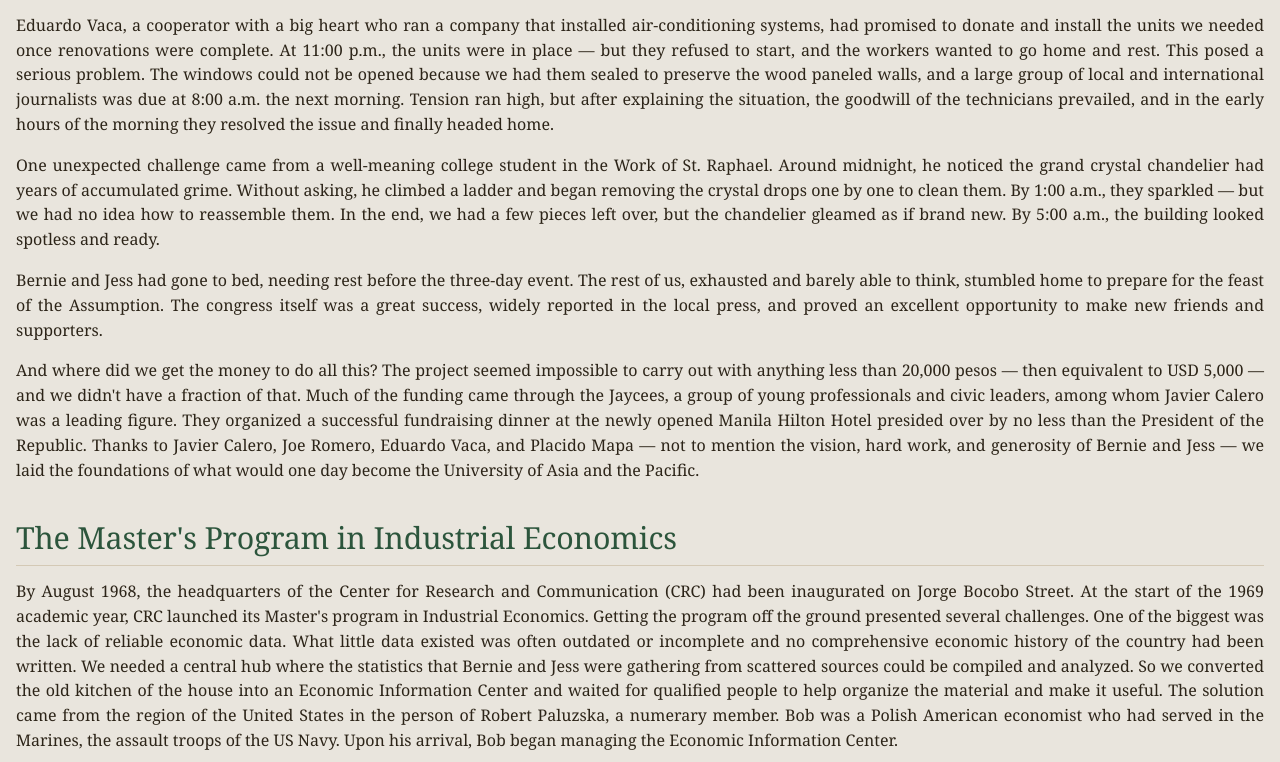
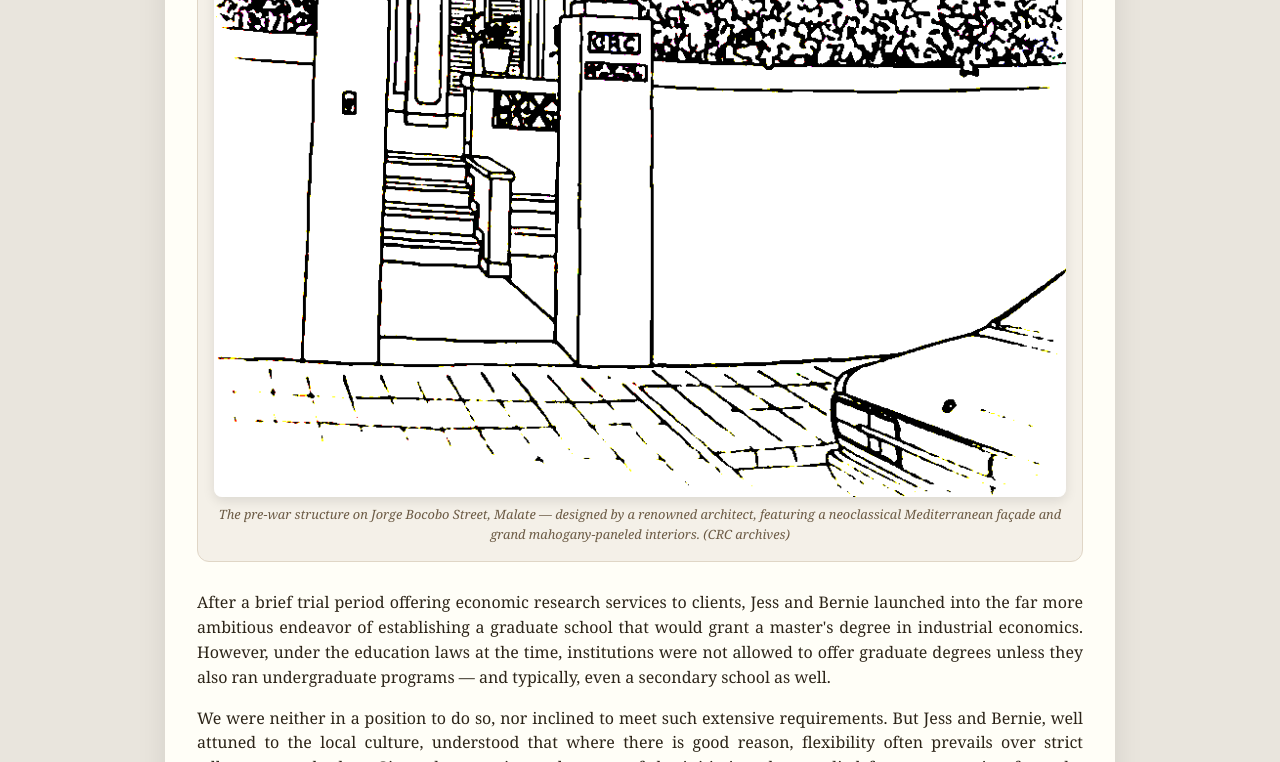
Before and after one commit to aadiman/crc, a plain HTML site: page index.html in a window 1280 px wide. Shown: the part 1246-2008 px from the top of the page. Drawn offline with Linux system fonts and the light colour scheme.

Commit message:
index.html

```diff
--- a/index.html
+++ b/index.html
@@ -206,10 +206,14 @@
     <!-- A BUILDING FOR CRC -->
     <h2>A Building for CRC</h2>
 
+
+
+
+
     <!-- Original building photograph -->
-<!-- <div class="image-placeholder">
+<div class="image-placeholder">
     <img src="bocobo.png" alt="Neoclassical Mediterranean façade of the CRC building in Malate" style="max-width:100%; height:auto; border-radius:8px; box-shadow:0 4px 12px rgba(0,0,0,0.1);">
-    <div class="image-caption">The pre-war structure on Jorge Bocobo Street, Malate — designed by a renowned architect, featuring a neoclassical Mediterranean façade and grand mahogany-paneled interiors. (<em>CRC archives</em>)</div> -->
+    <div class="image-caption">The pre-war structure on Jorge Bocobo Street, Malate — designed by a renowned architect, featuring a neoclassical Mediterranean façade and grand mahogany-paneled interiors. (<em>CRC archives</em>)</div>
 </div>
 
 
```
